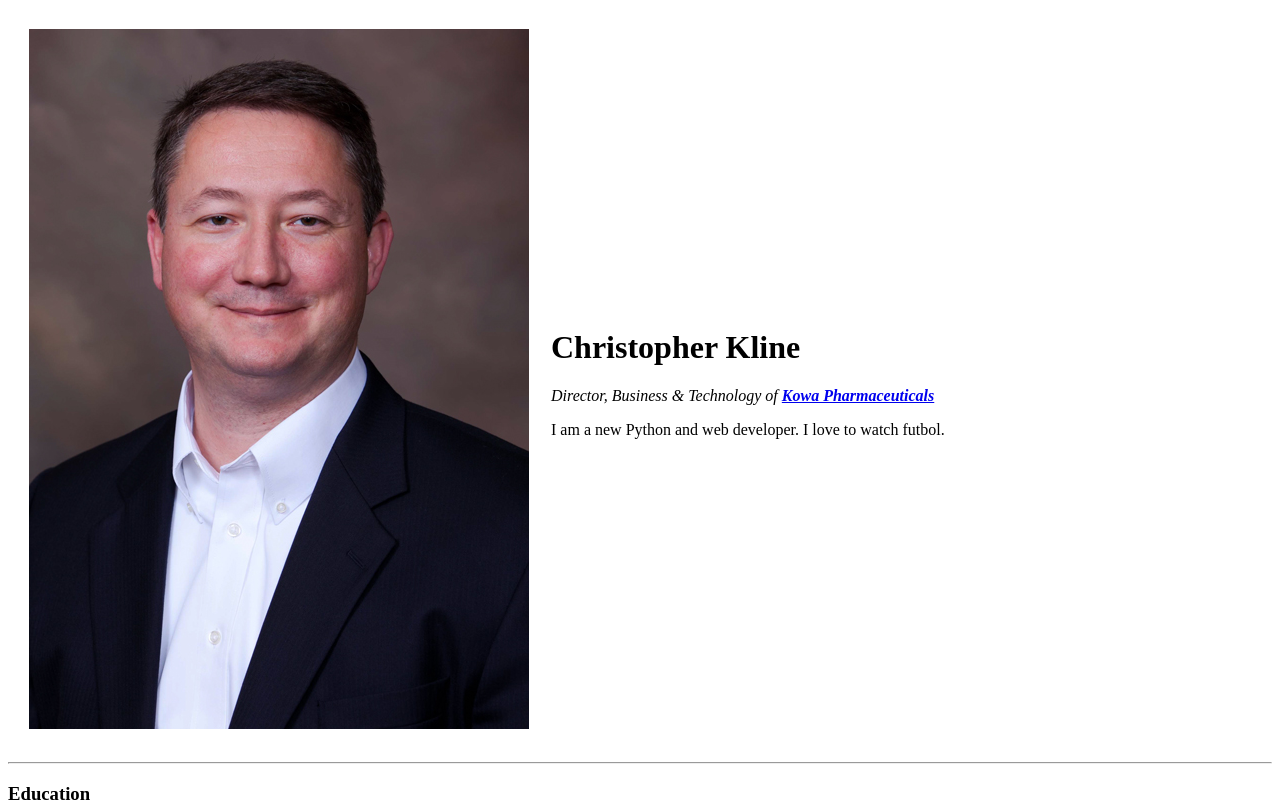
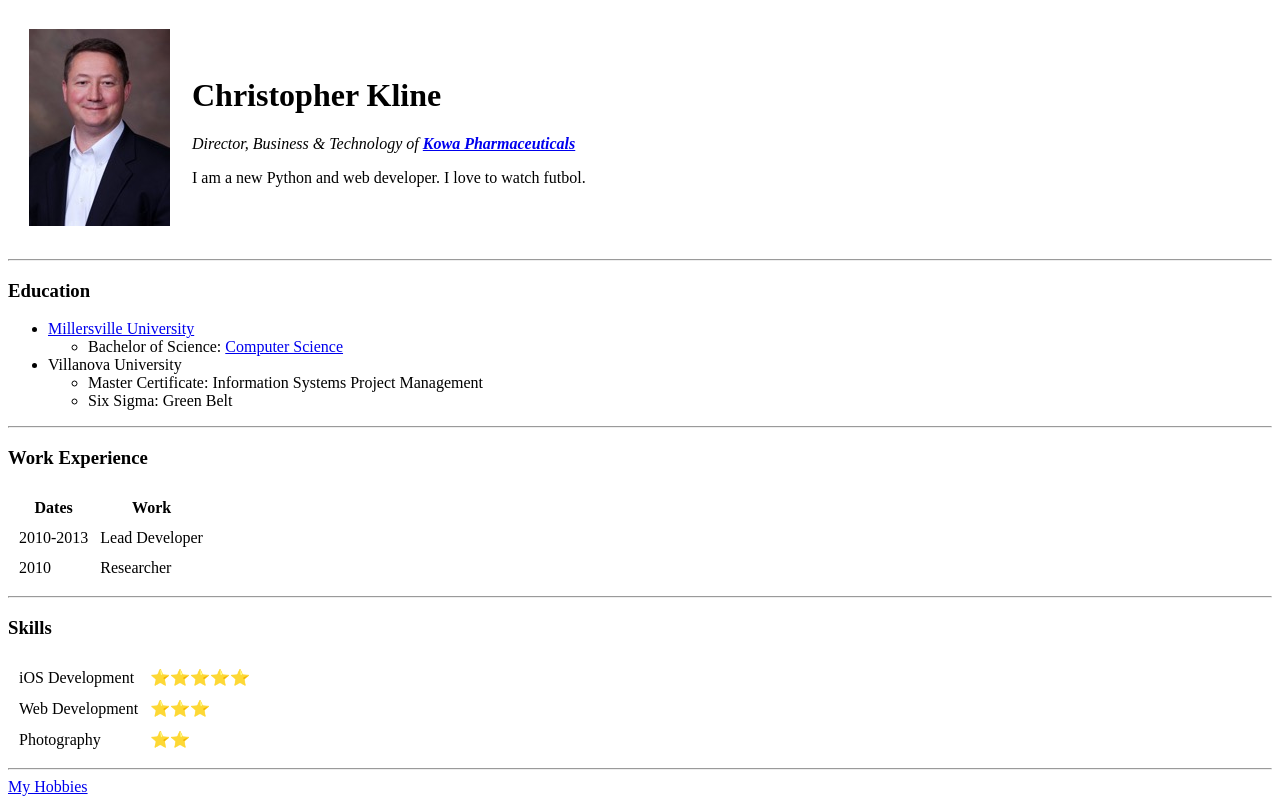
Before and after one commit to klinecp92/cv, a plain HTML site: page index.html in a window 1280 px wide. Shown: the top 808 px of the page. Drawn offline with Linux system fonts and the light colour scheme.

Commit message:
correct images directory location

```diff
--- a/index.html
+++ b/index.html
@@ -9,7 +9,7 @@
 <body>
   <table cellspacing="20">
     <tr>
-      <td><img src="images\chris.jpg" alt="Chris Profile Picture"></td>
+      <td><img src="images/chris3.jpg" alt="Chris Profile Picture"></td>
       <td><h1>Christopher Kline</h1>
       <p><em>Director, Business & Technology of <strong><a href="https://www.kowapharma.com">Kowa Pharmaceuticals</a></strong></em></p>
       <p>I am a new Python and web developer.  I love to watch futbol.</p></td>
```
